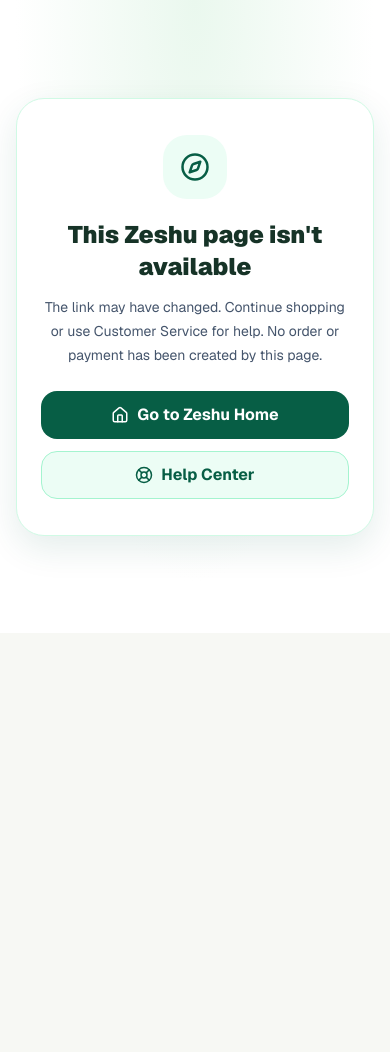
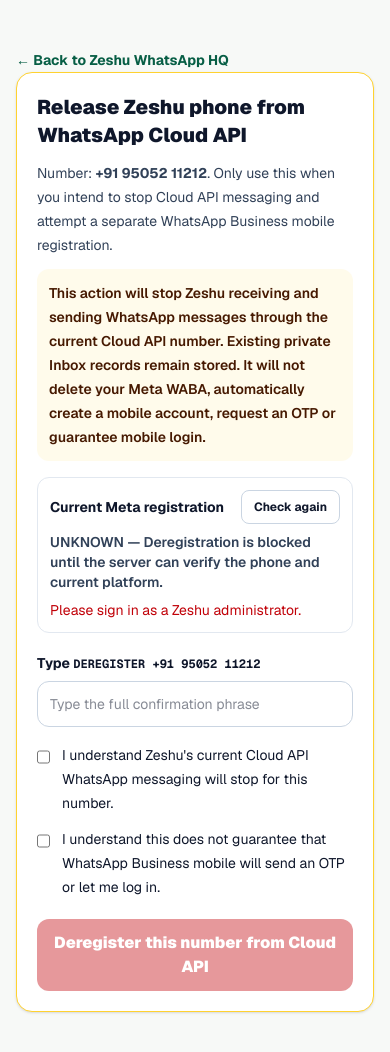
Before and after one commit to haseeb0127/zeshu-web, a Next.js app: page /admin/whatsapp/deregister in a window 390 px wide. Before the commit this address had no page. Shown: the top 1052 px of the page. Before the commit the page ends 844 px from the top, so only its background shows below. Built offline with nearby package versions, Linux system fonts and the light colour scheme.

Commit message:
Add protected Zeshu Cloud API deregistration screen with deliberate mobile confirmations

```diff
--- /dev/null
+++ b/app/admin/whatsapp/deregister/page.tsx
@@ -0,0 +1,137 @@
+"use client";
+
+import {useEffect,useState} from 'react';
+import Link from 'next/link';
+import {adminSupabase} from '@/app/lib/browser-supabase';
+
+const supabase=adminSupabase();
+const PHRASE='DEREGISTER +91 95052 11212';
+type PhoneCheck={status:string;isOnBusinessApp?:boolean|null;platformType?:string|null;error?:string};
+type DeregResult={status:string;changed:boolean;reason?:string;providerHttpStatus?:number;providerErrorCode?:number;note?:string;error?:string};
+
+/**
+ * Intentional owner-operated emergency/transition action.
+ * A signed-in Zeshu administrator confirms the exact number twice.
+ * The server rechecks Meta ownership immediately before the single POST.
+ */
+export default function WhatsAppCloudApiDeregisterPage(){
+ const [loading,setLoading]=useState(true);
+ const [phoneStatus,setPhoneStatus]=useState<PhoneCheck|null>(null);
+ const [checkError,setCheckError]=useState('');
+ const [phrase,setPhrase]=useState('');
+ const [acceptImpact,setAcceptImpact]=useState(false);
+ const [acceptOtp,setAcceptOtp]=useState(false);
+ const [busy,setBusy]=useState(false);
+ const [result,setResult]=useState<DeregResult|null>(null);
+ const [completed,setCompleted]=useState(false);
+
+ const token=async()=>{
+  const {data}=await supabase.auth.getSession();
+  if(!data.session?.access_token)throw Error('Please sign in as a Zeshu administrator.');
+  return data.session.access_token;
+ };
+ const inspect=async()=>{
+  setLoading(true);setCheckError('');
+  try{
+   const response=await fetch('/api/admin/whatsapp/mobile-registration',{
+    headers:{Authorization:'Bearer '+await token()},cache:'no-store',
+   });
+   const payload:PhoneCheck=await response.json();
+   if(!response.ok)throw Error(payload.error||'Meta registration check unavailable.');
+   setPhoneStatus(payload);
+  }catch(e){setCheckError(e instanceof Error?e.message:'Meta registration check unavailable.');}
+  finally{setLoading(false);}
+ };
+ useEffect(()=>{void inspect();},[]);
+
+ const submit=async()=>{
+  if(busy||completed||phoneStatus?.status!=='CLOUD_API_ONLY'
+    ||phrase!==PHRASE||!acceptImpact||!acceptOtp)return;
+  if(!window.confirm('FINAL CONFIRMATION: deregister +91 95052 11212 from Meta Cloud API now? Zeshu will stop receiving new WhatsApp messages through Cloud API. Mobile app OTP is NOT guaranteed.'))return;
+  setBusy(true);setResult(null);
+  try{
+   const response=await fetch('/api/admin/whatsapp/deregister-cloud-api',{
+    method:'POST',cache:'no-store',
+    headers:{Authorization:'Bearer '+await token(),'Content-Type':'application/json'},
+    body:JSON.stringify({
+     action:'deregister_zeshu_cloud_api',
+     confirmPhrase:PHRASE,
+     acknowledgeIncomingStops:true,acknowledgeOtpNotGuaranteed:true,
+    }),
+   });
+   const data:DeregResult=await response.json().catch(()=>({status:'UNAVAILABLE',changed:false}));
+   setResult(data);
+   if(response.ok&&data.status==='DEREGISTERED'&&data.changed)setCompleted(true);
+  }catch{
+   setResult({status:'OUTCOME_UNCERTAIN',changed:false,
+    note:'Unable to confirm the result. Do not retry until the phone status is checked in Meta.'});
+  }finally{setBusy(false);}
+ };
+ const canProceed=phoneStatus?.status==='CLOUD_API_ONLY'&&!busy&&!completed
+  &&phrase===PHRASE&&acceptImpact&&acceptOtp;
+
+ return <main className="min-h-screen bg-[#f7f9f7] p-4 text-slate-900">
+  <div className="mx-auto max-w-xl space-y-5 py-8">
+   <Link href="/admin/whatsapp" className="text-sm font-bold text-[#075e45]">← Back to Zeshu WhatsApp HQ</Link>
+   <div className="rounded-2xl border border-amber-300 bg-white p-5 shadow-sm">
+    <h1 className="text-xl font-black">Release Zeshu phone from WhatsApp Cloud API</h1>
+    <p className="mt-3 text-sm leading-6 text-slate-700">
+     Number: <strong>+91 95052 11212</strong>. Only use this when you intend
+     to stop Cloud API messaging and attempt a separate WhatsApp Business mobile registration.
+    </p>
+    <p className="mt-3 rounded-xl bg-amber-50 p-3 text-sm font-semibold leading-6 text-amber-950">
+     This action will stop Zeshu receiving and sending WhatsApp messages through the current Cloud API number.
+     Existing private Inbox records remain stored. It will not delete your Meta WABA,
+     automatically create a mobile account, request an OTP or guarantee mobile login.
+    </p>
+    <div className="mt-4 rounded-xl border border-slate-200 p-3 text-sm">
+     <div className="flex items-center justify-between gap-2">
+      <strong>Current Meta registration</strong>
+      <button type="button" onClick={()=>void inspect()} disabled={loading||busy}
+       className="rounded-lg border border-slate-300 px-3 py-2 text-xs font-bold disabled:opacity-50">Check again</button>
+     </div>
+     {loading?<p className="mt-2">Checking the exact phone with Meta…</p>
+     :phoneStatus?.status==='CLOUD_API_ONLY'
+       ?<p className="mt-2 font-semibold text-amber-900">Cloud API-only. Phone ownership and existing Zeshu registration confirmed.</p>
+       :<p className="mt-2 font-semibold text-slate-700">
+        {phoneStatus?.status||'UNKNOWN'} — Deregistration is blocked until the server can verify the phone and current platform.</p>}
+     {checkError&&<p role="alert" className="mt-2 text-sm text-red-700">{checkError}</p>}
+    </div>
+    {!completed&&<>
+     <label className="mt-5 block text-sm font-bold" htmlFor="confirm-phone">
+      Type <span className="font-mono text-xs">{PHRASE}</span>
+     </label>
+     <input id="confirm-phone" className="mt-2 w-full rounded-xl border border-slate-300 bg-white p-3 text-sm"
+      autoComplete="off" spellCheck={false} value={phrase} onChange={e=>setPhrase(e.target.value)}
+      placeholder="Type the full confirmation phrase"/>
+     <label className="mt-4 flex items-start gap-3 text-sm leading-6">
+      <input type="checkbox" className="mt-1.5 h-4 w-4" checked={acceptImpact} onChange={e=>setAcceptImpact(e.target.checked)}/>
+      <span>I understand Zeshu's current Cloud API WhatsApp messaging will stop for this number.</span>
+     </label>
+     <label className="mt-3 flex items-start gap-3 text-sm leading-6">
+      <input type="checkbox" className="mt-1.5 h-4 w-4" checked={acceptOtp} onChange={e=>setAcceptOtp(e.target.checked)}/>
+      <span>I understand this does not guarantee that WhatsApp Business mobile will send an OTP or let me log in.</span>
+     </label>
+     <button type="button" onClick={()=>void submit()} disabled={!canProceed}
+      className="mt-5 w-full rounded-xl bg-red-700 p-3 font-black text-white disabled:cursor-not-allowed disabled:opacity-40">
+      {busy?'Asking Meta to deregister…':'Deregister this number from Cloud API'}
+     </button>
+    </>}
+    {result&&<div role="status" className={'mt-5 rounded-xl border p-4 text-sm leading-6 '+(completed
+      ?'border-emerald-300 bg-emerald-50 text-emerald-950'
+      :'border-amber-300 bg-amber-50 text-amber-950')}>
+     <p className="font-black">{completed?'Meta confirmed Cloud API deregistration':'Deregistration was not confirmed'}</p>
+     <p className="mt-2">{result.note||result.status}</p>
+     {!completed&&<p className="mt-2 text-xs">Status: {result.status}
+      {typeof result.providerHttpStatus==='number'?' · Meta HTTP '+result.providerHttpStatus:''}
+      {typeof result.providerErrorCode==='number'?' · Meta code '+result.providerErrorCode:''}
+     </p>}
+    </div>}
+    {completed&&<p className="mt-3 text-sm leading-6">
+     Your next action is to open WhatsApp Business on your phone and follow its official registration process.
+     If verification remains unavailable, use WhatsApp support; do not repeatedly request OTPs.
+    </p>}
+   </div>
+  </div>
+ </main>;
+}
```
